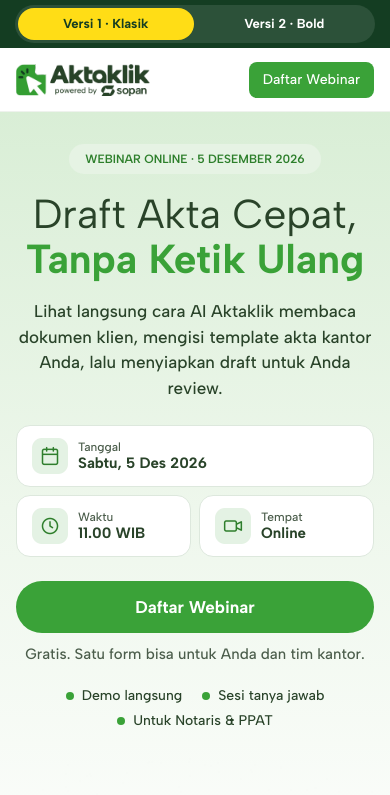
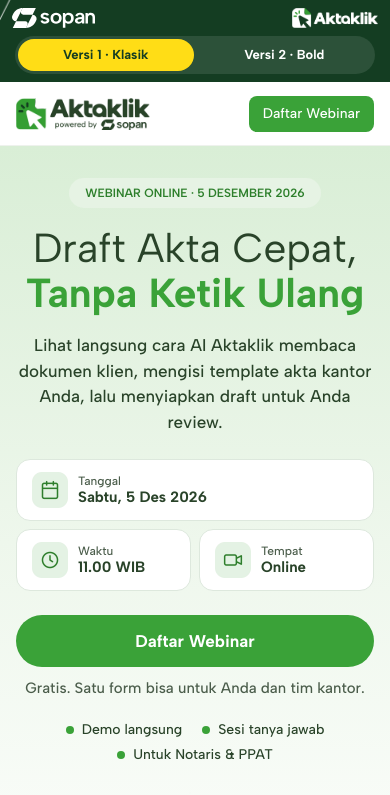
Before and after one commit to Soyuzn/aktaklik-webinar, a plain HTML site: page index.html in a window 390 px wide. Shown: the top 795 px of the page. Drawn offline with Linux system fonts and the light colour scheme.

Commit message:
feat: logo Sopan dan Aktaklik plus outline Sopan di top bar

```diff
--- a/assets/css/switcher.css
+++ b/assets/css/switcher.css
@@ -1,12 +1,23 @@
-.switcher{position:sticky;top:0;z-index:40;height:var(--bar);background:var(--deep);color:#fff;display:flex;align-items:center;justify-content:center;gap:14px;padding:0 12px}
-.switcher>span{font-size:13px;font-weight:600;color:#bfe3b9;white-space:nowrap}
+.switcher{position:sticky;top:0;z-index:40;min-height:var(--bar);background:var(--deep);color:#fff;display:grid;grid-template-columns:1fr auto 1fr;align-items:center;gap:14px;padding:0 24px;overflow:hidden}
+/* outline putih logo Sopan, besar dan terpotong oleh bar */
+.switcher::before{content:"";position:absolute;inset:0;background:url(../img/sopan-outline.png) 50% 42%/min(1100px,220%) auto no-repeat;opacity:.8;pointer-events:none}
+.switcher>*{position:relative}
+.sw-logo{height:24px;width:auto}
+.sw-logo:last-child{justify-self:end}
+.sw-mid{display:flex;align-items:center;justify-content:center;gap:14px}
+.sw-mid span{font-size:13px;font-weight:600;color:#bfe3b9;white-space:nowrap}
 .switcher nav{display:flex;background:rgba(255,255,255,.1);border-radius:999px;padding:3px;gap:3px}
 .switcher a{display:block;border-radius:999px;padding:6px 16px;font-size:13px;line-height:20px;font-weight:700;white-space:nowrap}
 .switcher a:hover{background:rgba(255,255,255,.12)}
 .switcher a[aria-current="page"]{background:var(--yellow);color:var(--deep)}
-@media (max-width:480px){
-  .switcher>span{display:none}
-  .switcher nav{width:100%}
+@media (max-width:700px){
+  .sw-mid span{display:none}
+}
+@media (max-width:560px){
+  /* HP: logo di baris atas, tombol versi di bawahnya */
+  .switcher{grid-template-columns:1fr 1fr;gap:8px 12px;padding:8px 12px}
+  .sw-logo{height:20px}
+  .sw-mid{grid-column:1/-1;grid-row:2}
+  .switcher nav{width:100%;max-width:360px}
   .switcher a{flex:1;text-align:center;padding:6px 8px}
-  .switcher nav{max-width:360px}
 }
--- a/index.html
+++ b/index.html
@@ -16,8 +16,10 @@
 </head>
 <body data-version="classic">
 <div class="switcher">
-  <span>Pilih tampilan:</span>
-  <nav aria-label="Pilih versi website"><a href="index.html" aria-current="page">Versi 1 · Klasik</a><a href="bold.html">Versi 2 · Bold</a></nav>
+  <img class="sw-logo" src="assets/img/sopan-white.svg" alt="Sopan" width="116" height="28">
+  <div class="sw-mid"><span>Pilih tampilan:</span>
+  <nav aria-label="Pilih versi website"><a href="index.html" aria-current="page">Versi 1 · Klasik</a><a href="bold.html">Versi 2 · Bold</a></nav></div>
+  <img class="sw-logo" src="assets/img/aktaklik-white.png" alt="Aktaklik" width="120" height="28">
 </div>
 <header class="nav"><div class="container">
   <img src="assets/img/logo.webp" alt="Aktaklik powered by Sopan" width="168" height="40">
```
Also changed, not shown: bold.html (+4 -2 lines), assets/img/aktaklik-white.png (added), assets/img/sopan-outline.png (added), assets/img/sopan-white.svg (added).
